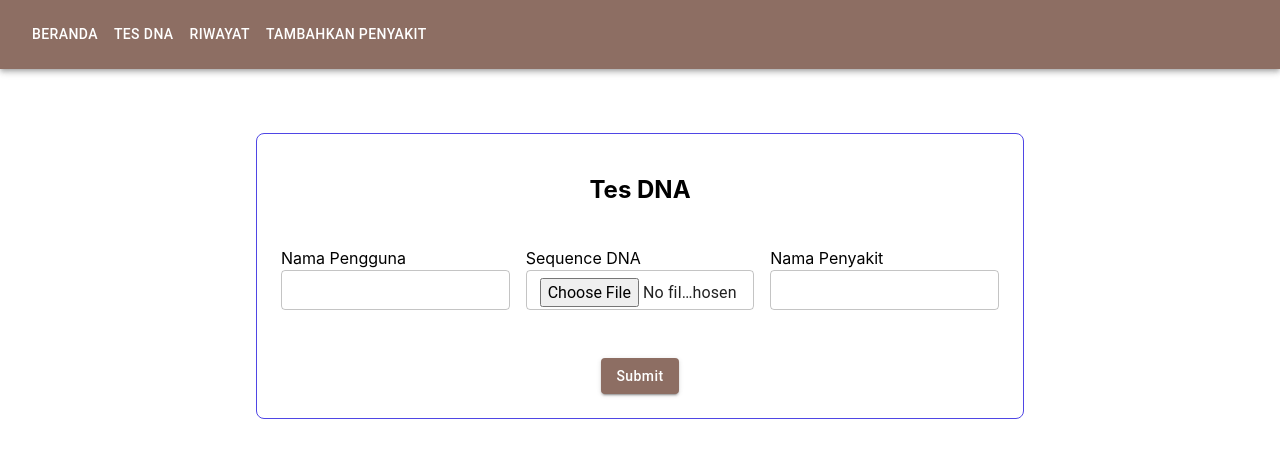
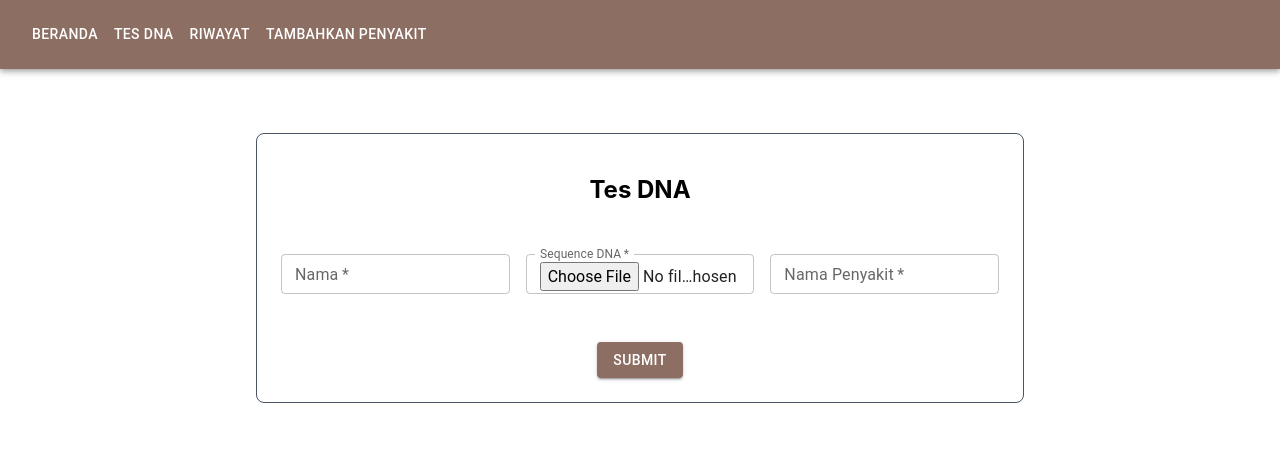
Before and after one commit to vincen-tho/Tubes3_13520068, a React (Create React App) app in the folder dna-pattern-matching/: page /tes-dna in a window 1280 px wide. Shown: the top 458 px of the page. Built offline with nearby package versions, Linux system fonts and the light colour scheme.

Commit message:
Add search bar

```diff
--- a/dna-pattern-matching/src/components/History.js
+++ b/dna-pattern-matching/src/components/History.js
@@ -1,6 +1,7 @@
 import React, { useState, useEffect } from "react";
 import TableComponent from "./TableComponent";
-import axios from "axios"
+import axios from "axios";
+import SearchBar from "./SearchBar";
 
 const History = () => {
   const [tableData, setTableData] = useState([]);
@@ -8,8 +9,6 @@ const History = () => {
   async function fetchData() {
     try {
       const response = await axios.get(`/get-riwayat-penyakit`);
-      console.log(response);
-
       setTableData(
         response.data.map((item) => {
           return {
@@ -31,7 +30,8 @@ const History = () => {
   }, []);
 
   return (
-    <div className=" w-3/5 border border-indigo-600 rounded-lg mx-auto mt-16 p-6 ">
+    <div className=" w-3/5 border border-gray-600 rounded-lg mx-auto mt-16 p-6 ">
+      <SearchBar tableData={tableData} setTableData={setTableData} />
       <p className="text-2xl font-bold text-center py-4">Hasil Tes</p>
       <TableComponent tableData={tableData} />
     </div>
--- a/dna-pattern-matching/src/components/InputPenyakit.js
+++ b/dna-pattern-matching/src/components/InputPenyakit.js
@@ -1,6 +1,5 @@
 import React, { useState } from "react";
-import Button from "@mui/material/Button";
-import { TextField } from "@mui/material";
+import { TextField, DialogContent, Button } from "@mui/material";
 import Axios from "axios";
 
 const InputPenyakit = () => {
@@ -53,24 +52,26 @@ const InputPenyakit = () => {
 
   return (
     <div>
-      <div className=" w-3/5 border border-indigo-600 rounded-lg mx-auto mt-16 p-6 ">
+      <div className=" w-3/5 border border-gray-600 rounded-lg mx-auto mt-16 p-6 ">
         <p className="text-2xl font-bold text-center ">Tambahkan Penyakit</p>
         <form onSubmit={submit}>
           <div className="md:columns-2 py-6 ">
             <div>
-              <label>Nama Penyakit</label>
-              <br />
+              <DialogContent>
                 <TextField
                   name="namaPenyakit"
                   type="text"
                   value={inputValue.penyakit}
                   onChange={handleChange}
                   size="small"
+                  label="Nama Penyakit"
+                  required
+                  margin="dense"
                 />
+              </DialogContent>
             </div>
             <div>
-              <label>Sequence DNA</label>
-              <br />
+              <DialogContent>
                 <TextField
                   name="sequence"
                   type="file"
@@ -78,12 +79,17 @@ const InputPenyakit = () => {
                   onChange={handleChange}
                   variant="outlined"
                   size="small"
+                  label="Sequence DNA"
+                  InputLabelProps={{ shrink: true }}
+                  required
+                  margin="dense"
                 />
+              </DialogContent>
             </div>
           </div>
           <div className="text-center pt-6">
-            <Button variant="contained">
-              <input type="submit" value="Submit" />
+            <Button variant="contained" type="submit">
+              Submit
             </Button>
           </div>
         </form>
--- a/dna-pattern-matching/src/components/SearchBar.js
+++ b/dna-pattern-matching/src/components/SearchBar.js
@@ -1,18 +1,35 @@
-import React from "react";
+import React, { useState } from "react";
+import Button from "@mui/material/Button";
+import { TextField } from "@mui/material";
 
-const SearchBar = () => {
+const SearchBar = ({ tableData, setTableData }) => {
+  const [searchTerm, setSearchTerm] = useState("");
+
+  const handleChange = (event) => {
+    setSearchTerm(event.target.value);
+    console.log(searchTerm);
+    setTableData(
+      tableData.filter((val) => {
+        if (searchTerm == "") {
+          return true;
+        } else {
+          if (val.penyakit.toLowerCase().includes(searchTerm.toLowerCase()))
+            return true;
+          else return false;
+        }
+      })
+    );
+  };
   return (
-    <div className="search-bar">
-      <div className="search-bar-container">
-        <div className="search-bar-input">
-          <input type="text" placeholder="Search" />
-        </div>
-        <div className="search-bar-button">
-          <button>
-            <i className="fas fa-search"></i>
-          </button>
-        </div>
-      </div>
+    <div>
+      <TextField
+        type="search"
+        label="Search"
+        onChange={handleChange}
+        variant="outlined"
+        size="small"
+        fullWidth
+      />
     </div>
   );
 };
--- a/dna-pattern-matching/src/components/TableComponent.js
+++ b/dna-pattern-matching/src/components/TableComponent.js
@@ -8,7 +8,6 @@ import TableRow from "@mui/material/TableRow";
 import Paper from "@mui/material/Paper";
 
 export default function DataTable(props) {
-
   const rows = props.tableData;
 
   return (
--- a/dna-pattern-matching/src/components/TestDNA.js
+++ b/dna-pattern-matching/src/components/TestDNA.js
@@ -1,6 +1,5 @@
 import React, { useState } from "react";
-import Button from "@mui/material/Button";
-import { TextField } from "@mui/material";
+import { TextField, DialogContent, Button } from "@mui/material";
 import TableComponent from "./TableComponent";
 import Axios from "axios";
 
@@ -76,22 +75,22 @@ const TestDNA = () => {
 
   return (
     <div>
-      <div className=" w-3/5 border border-indigo-600 rounded-lg mx-auto mt-16 p-6 ">
+      <div className=" w-3/5 border border-gray-600 rounded-lg mx-auto mt-16 p-6 ">
         <p className="text-2xl font-bold text-center py-4">Tes DNA</p>
         <form onSubmit={onSubmit}>
           <div className="md:columns-3 py-6">
-            <div>
-              <label>Nama Pengguna</label>
+            <div className="pt-2">
               <TextField
                 name="nama"
                 type="text"
+                label="Nama"
                 value={inputValue.nama}
                 onChange={handleChange}
                 size="small"
+                required
               />
             </div>
-            <div>
-              <label>Sequence DNA</label>
+            <div className="pt-2">
               <TextField
                 name="sequence"
                 type="file"
@@ -99,22 +98,26 @@ const TestDNA = () => {
                 onChange={handleChange}
                 variant="outlined"
                 size="small"
+                label="Sequence DNA"
+                InputLabelProps={{ shrink: true }}
+                required
               />
             </div>
-            <div>
-              <label>Nama Penyakit</label>
+            <div className="pt-2">
               <TextField
                 name="namaPenyakit"
                 type="text"
+                label="Nama Penyakit"
                 value={inputValue.namaPenyakit}
                 onChange={handleChange}
                 size="small"
+                required
               />
             </div>
           </div>
           <div className="text-center pt-6">
-            <Button variant="contained">
-              <input type="submit" value="Submit" />
+            <Button variant="contained" type="submit" value="Submit">
+              Submit
             </Button>
           </div>
         </form>
```
Lines whose indentation alone changed are shown as unchanged.
